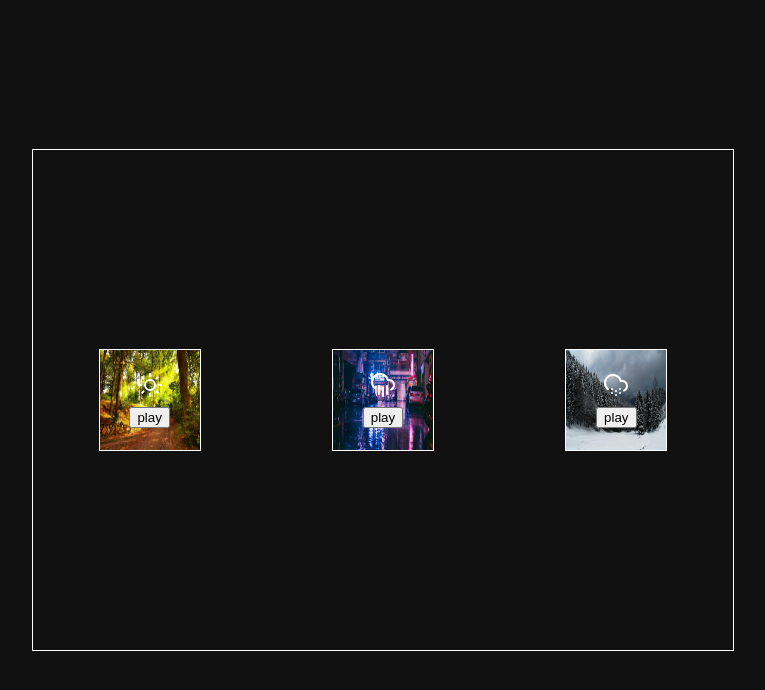
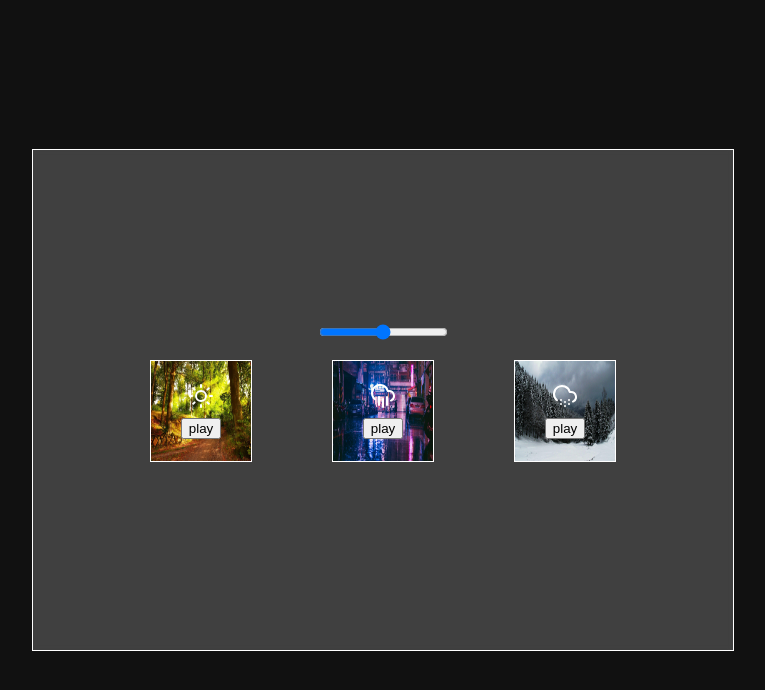
Before and after one commit to AlexYuhim/weather_sounds, a website built with webpack: page publick/index.html in a window 1280 px wide. Shown: the whole page, without its empty margins (257-1022 px from the left). Built offline with nearby package versions, Linux system fonts and the light colour scheme.

Commit message:
feat: добавляет регулятор громкости, задний фон

```diff
--- a/src/API.js
+++ b/src/API.js
@@ -1,6 +1,5 @@
 export const dataTreks = [
   {
-    dataAction: 'sun',
     icons: './assets/icons/sun.svg',
     background: './assets/img/summer-bg.jpg',
     trek: './assets/sounds/summer.mp3',
--- a/src/index.js
+++ b/src/index.js
@@ -1,11 +1,36 @@
 import './scss/style.scss';
 import { dataTreks } from './API';
-import { createEL, setText, playTrack, stopAllTrack } from './utils';
+import {
+  createEL,
+  setText,
+  playTrack,
+  stopAllTrack,
+  setAttributes,
+} from './utils';
+
 const root = document.getElementById('app');
+
+const blockBlur = createEL('div', 'blur');
+root.append(blockBlur);
+const blockTrack = createEL('div', 'blockTracks');
+const blockValue = createEL('div', 'blockVolume');
+const volumeControl = createEL('input');
+
+setAttributes(volumeControl, {
+  type: 'range',
+  min: '0',
+  step: 'any',
+  max: '1',
+  value: '0.5',
+});
+
+blockValue.append(volumeControl);
+
+blockBlur.append(blockValue);
 
 dataTreks.forEach((el) => {
   const { icons, background, trek } = el;
-  const audioBox = createEL('div', 'wr-track');
+  const audioBox = createEL('figure', 'box-track');
   audioBox.style.backgroundImage = `url(${background})`;
 
   const audioIcons = createEL('img');
@@ -16,23 +41,33 @@ dataTreks.forEach((el) => {
 
   const audioTrack = createEL('audio');
   audioTrack.src = trek;
+  volumeControl.addEventListener('input', function () {
+    audioTrack.volume = volumeControl.value;
+  });
 
   audioBox.append(audioIcons, audioTrack, playButton);
-  root.append(audioBox);
+  blockTrack.append(audioBox);
+  blockBlur.append(blockTrack);
 });
 
 const allTracks = document.querySelector('.container');
-console.log('allTracks', allTracks);
-const allAudioTag = document.querySelectorAll('audio');
 let currentTrack = '';
+
 allTracks.addEventListener('click', (e) => {
-  const parent = e.target.closest('div');
+  if (!e.target.closest('.box-track')) return false;
+  const parent = e.target.closest('.box-track');
+  const compStyles = getComputedStyle(parent).backgroundImage;
+
+  e.currentTarget.style.backgroundImage = compStyles;
+
   const track = parent.querySelector('audio');
   const playButton = parent.querySelector('button');
   if (currentTrack == track) {
     playTrack(track, playButton);
   } else {
-    stopAllTrack(allAudioTag);
+    const allAudioTag = allTracks.querySelectorAll('audio');
+    const allBtn = allTracks.querySelectorAll('button');
+    stopAllTrack(allAudioTag, allBtn);
     playTrack(track, playButton);
   }
   currentTrack = track;
--- a/src/scss/style.scss
+++ b/src/scss/style.scss
@@ -10,12 +10,8 @@ body {
   justify-content: center;
   align-items: center;
 }
-.container {
-  height: 50vh;
-  width: 10%;
-  color: #fff;
-}
-.wr-track {
+
+.box-track {
   width: 100px;
   height: 100px;
   flex-direction: column;
@@ -27,11 +23,20 @@ body {
   background-size: 100% 100%;
 }
 
-.container {
+.blockTracks {
   display: flex;
   justify-content: space-around;
+  align-items: center;
+}
+
+.blur {
+  border: 1px solid #fff;
   width: 700px;
   height: 500px;
-  border: 1px solid;
+  display: flex;
+  justify-content: center;
   align-items: center;
+  flex-direction: column;
+  background: rgba(255, 255, 255, 0.2);
+  backdrop-filter: blur(3px);
 }
--- a/src/utils.js
+++ b/src/utils.js
@@ -10,7 +10,7 @@ export function createEL(tagName, classes = '') {
   return el;
 }
 
-export function playTrack(audioTrack, playButton, currentTrack) {
+export function playTrack(audioTrack, playButton) {
   if (audioTrack.paused) {
     setText(playButton, 'pause');
     audioTrack.play();
@@ -20,8 +20,15 @@ export function playTrack(audioTrack, playButton, currentTrack) {
   }
 }
 
-export function stopAllTrack(allTracks) {
+export function stopAllTrack(allTracks, allBtn) {
   allTracks.forEach((el) => {
-    console.log(el.pause());
+    el.pause();
+  });
+  allBtn.forEach((el) => {
+    setText(el, 'play');
   });
 }
+
+export function setAttributes(el, attrs = {}) {
+  el = Object.keys(attrs).map((key) => el.setAttribute(key, attrs[key]));
+}
```
